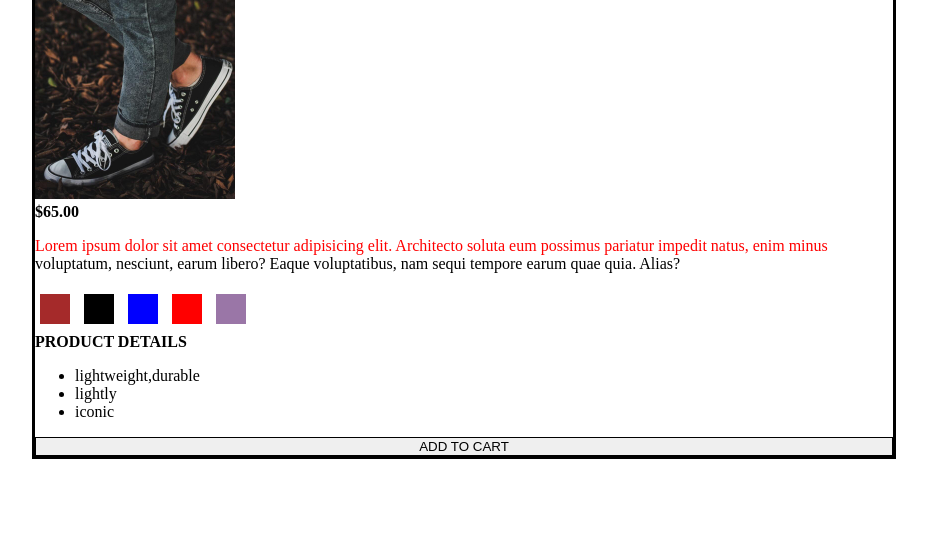
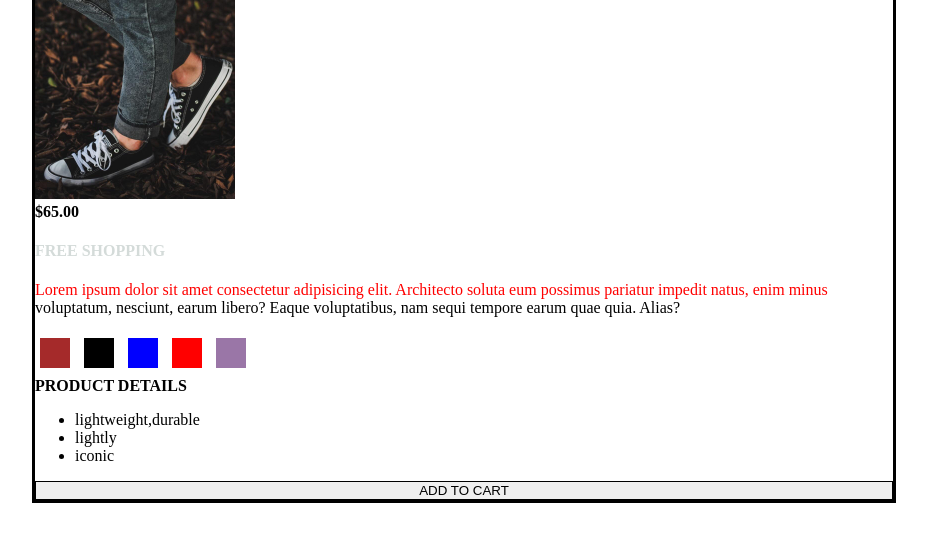
Before and after one commit to FCIamira/test_xWare, a plain HTML site: page card/index.html in a window 1280 px wide. Shown: the part 79-620 px from the top of the page, without its empty margins (176-1103 px from the left). Drawn offline with Linux system fonts and the light colour scheme.

Commit message:
some modification file

```diff
--- a/card/index.html
+++ b/card/index.html
@@ -14,7 +14,10 @@
       <div>
         <img class="frist-image" src="/image/img.jpeg" />
       </div>
-      <strong> <span>$65.00</span></strong>
+      <div>
+        <strong> <span>$65.00</span></strong>
+        <h4>FREE SHOPPING</h4>
+      </div>
       <p>
         Lorem ipsum dolor sit amet consectetur adipisicing elit. Architecto
         soluta eum possimus pariatur impedit natus, enim minus voluptatum,
--- a/card/style.css
+++ b/card/style.css
@@ -68,3 +68,6 @@ section {
   margin-right: 200px;
   border: 3px solid black;
 }
+div h4 {
+  color: rgb(212, 219, 217);
+}
```
